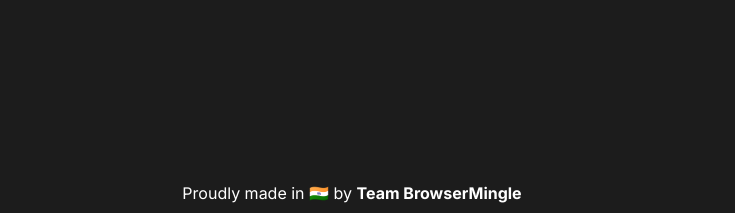
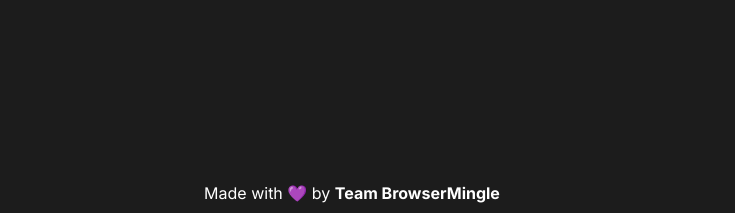
Before and after one commit to Sync-Codes/browser-mingle-landing, a website: page index.html in a window 1280 px wide. Shown: the part 587-800 px from the top of the page, without its empty margins (288-1023 px from the left). Drawn offline with nearby package versions, Linux system fonts and the light colour scheme; a script that the page names is missing.

Commit message:
changed footer text

```diff
--- a/index.html
+++ b/index.html
@@ -80,7 +80,7 @@
     </div>
     <footer class="fixed bottom-0 w-full text-gray-900 text-center py-2">
       <p class="text-white">
-        Proudly made in 🇮🇳 by
+        Made with 💜 by
         <span class="font-semibold">Team BrowserMingle</span>
       </p>
     </footer>
```
